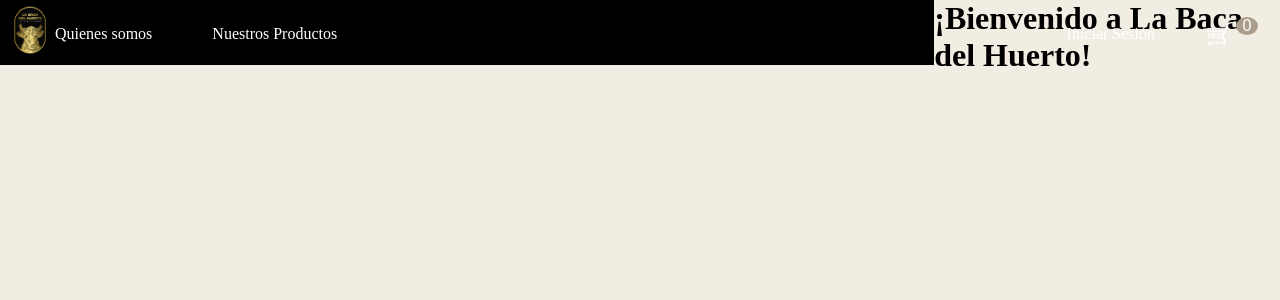
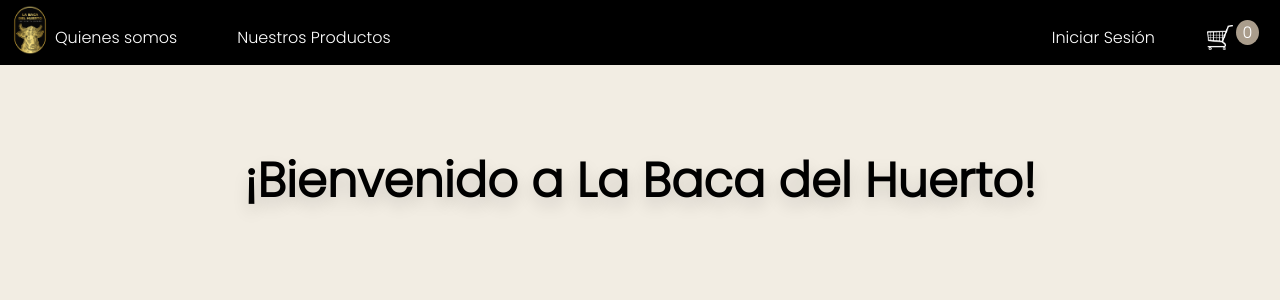
Before and after one commit to dbranco86/Pre-Entrega1-Branco, a React (Vite) app: page / in a window 1280 px wide. Shown: the top 300 px of the page. Built offline with nearby package versions, Linux system fonts and the light colour scheme.

Commit message:
Trabajando sobre estilos

```diff
--- a/index.html
+++ b/index.html
@@ -4,7 +4,9 @@
     <meta charset="UTF-8" />
     <link rel="icon" type="image/svg+xml" href="./src/images/logo.ico" />
     <meta name="viewport" content="width=device-width, initial-scale=1.0" />
-    <title>DBranco Proyecto</title>
+    <!--Keywords-->
+    <link href="https://fonts.googleapis.com/css2?family=Poppins:wght@300&display=swap" rel="stylesheet">
+    <title>La Baca del Huerto</title>
   </head>
   <body>
     <div id="root"></div>
--- a/src/App.css
+++ b/src/App.css
@@ -3,6 +3,7 @@
   padding: 0;
   margin: 0;
   box-sizing: border-box;
+  font-family: 'Poppins', sans-serif;
 }
 
 body{
--- a/src/App.jsx
+++ b/src/App.jsx
@@ -9,7 +9,7 @@
   return (
     <div className='container'>
       <Navbar />
-      <ItemListContainer greeting="¡Bienvenido a La Baca del Huerto!" />
+      <ItemListContainer text="¡Bienvenido a La Baca del Huerto!" />
     </div>
   )
 }
--- a/src/components/header/itemlistcontainer.jsx
+++ b/src/components/header/itemlistcontainer.jsx
@@ -1,10 +1,12 @@
 import React from "react";
 import './styles.css';
 
-const ItemListContainer = ({ greeting }) => {
+const ItemListContainer = ({ text }) => {
     return (
-        <div>
-            <h1>{greeting}</h1>
+        <div className="container">
+            <div className="title">
+                <h1>{text}</h1>
+            </div>
         </div>
     )
 }
--- a/src/components/header/styles.css
+++ b/src/components/header/styles.css
@@ -97,10 +97,24 @@
     transform-origin: center;
 }
 .logo{
-    width: 60px;
+    width: 57px;
 }
 .image-logo{
     width: 100%;
+}
+.container{
+    display: flex;
+    flex-direction: column;
+    align-items: center;
+}
+.title{
+    font-size: 20px;
+    padding: 2rem;
+    text-align: center;
+}
+.title h1{
+    font-size: 2rem;
+    font-weight: bold;
 }
 @media(min-width: 768px){
     .logo{
@@ -159,4 +173,18 @@
     .hamb{
         display: none;
     }
+    .container{
+        display: flex;
+        flex-direction: column;
+        align-items: center;
+    }
+    .title{
+        text-shadow: 0 0.5rem 1rem rgba(0, 0, 0, 0.15);
+        padding: 5rem;
+        text-align: center;
+    }
+    .title h1{
+        font-size: 3rem;
+        font-weight: bold;
+    }
 }
```
